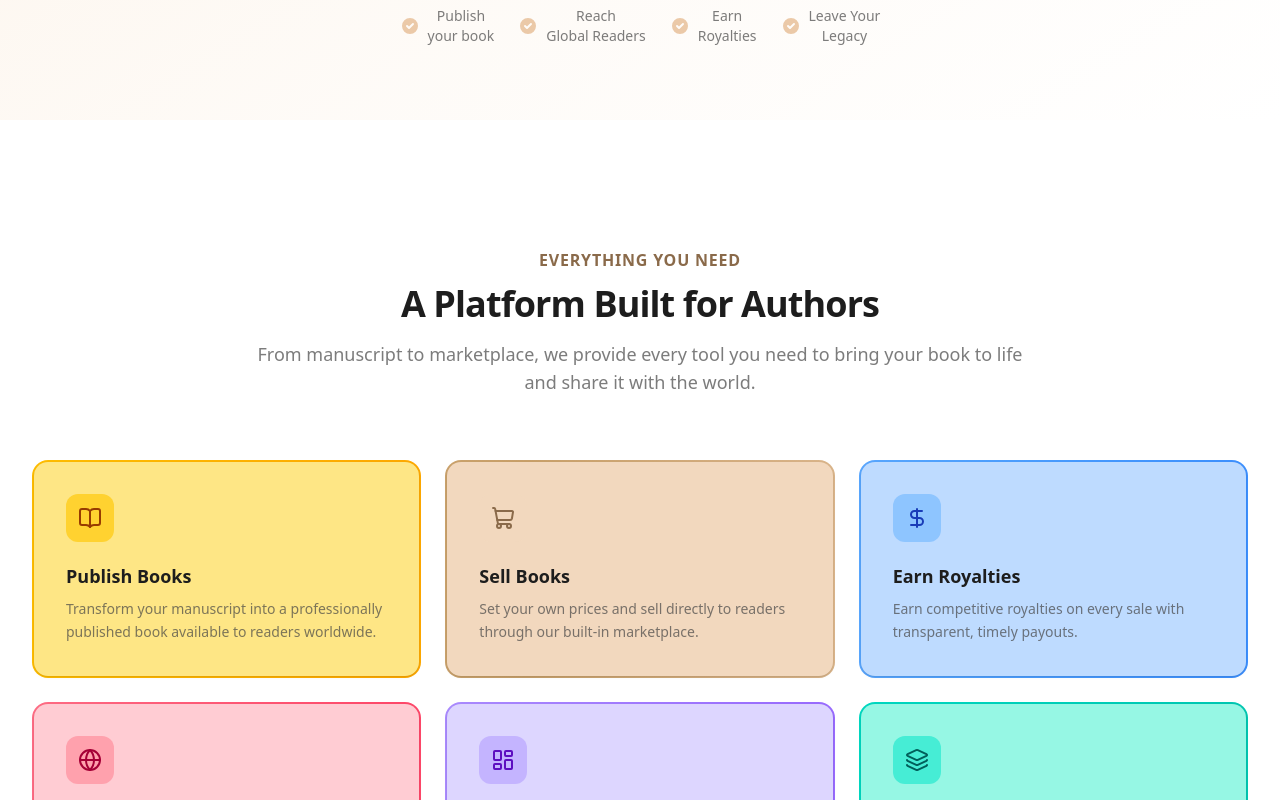
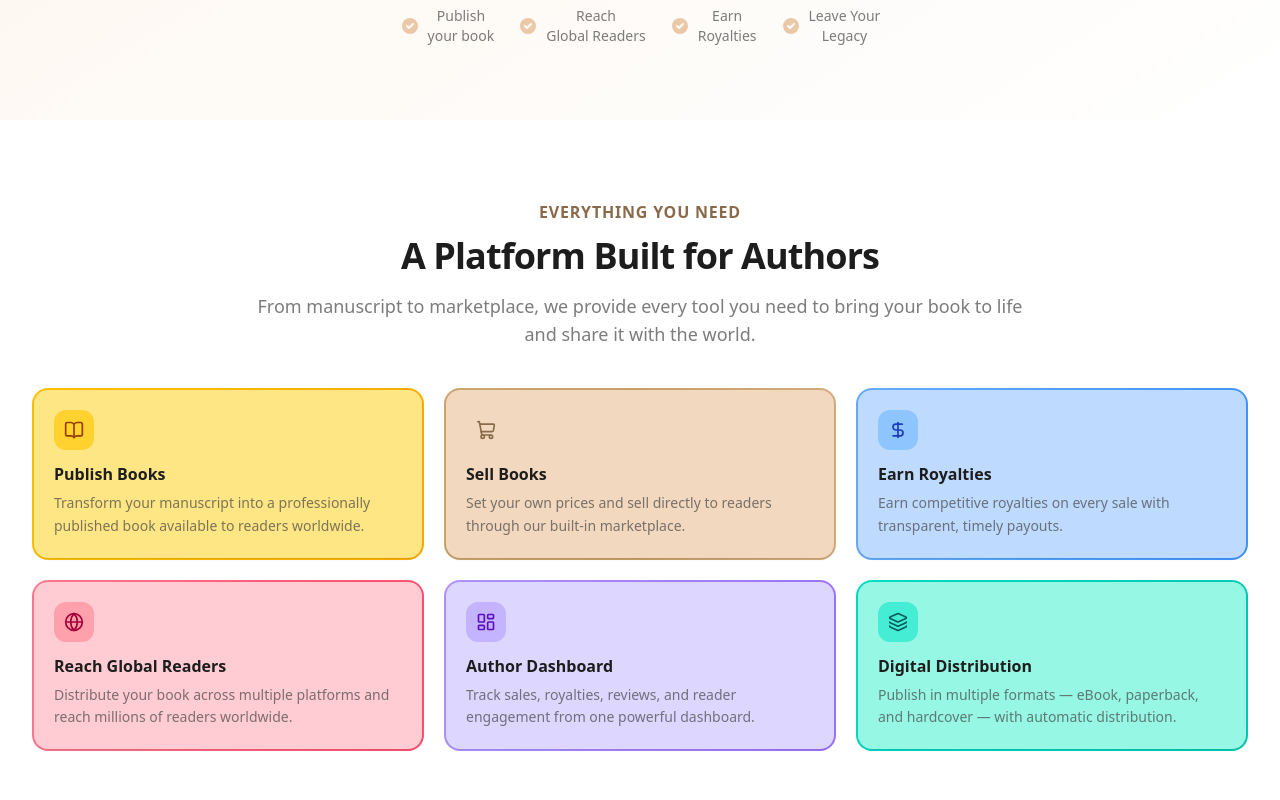
Before and after one commit to Johnfavour-maidu/statement-publications, a Next.js app in the folder apps/publications/: page / in a window 1280 px wide. Shown: the part 680-1480 px from the top of the page. Built offline with nearby package versions, Linux system fonts and the light colour scheme; no server answers; a web font is replaced by a local one.

Commit message:
Compact Everything You Need section spacing

```diff
--- a/apps/publications/src/app/page.tsx
+++ b/apps/publications/src/app/page.tsx
@@ -392,9 +392,9 @@ export default function Home() {
       </section>
 
       {/* ── Features ────────────────────────────────────── */}
-      <section className="py-24 sm:py-32 bg-white">
+      <section className="py-16 sm:py-20 bg-white">
         <div className="mx-auto max-w-7xl px-4 sm:px-6 lg:px-8">
-          <AnimatedSection className="text-center max-w-3xl mx-auto mb-16">
+          <AnimatedSection className="text-center max-w-3xl mx-auto mb-10">
             <span className="text-base font-bold uppercase tracking-wider text-[#8A6A4A]">
               Everything You Need
             </span>
@@ -412,7 +412,7 @@ export default function Home() {
             whileInView="visible"
             viewport={{ once: true, margin: "-80px" }}
             variants={stagger}
-            className="grid grid-cols-1 sm:grid-cols-2 lg:grid-cols-3 gap-6"
+            className="grid grid-cols-1 sm:grid-cols-2 lg:grid-cols-3 gap-5"
           >
             {features.map((feature) => (
               <motion.div
@@ -423,12 +423,12 @@ export default function Home() {
                 <motion.div
                   whileHover={{ y: -6, boxShadow: "0 12px 24px -8px rgba(235,201,168,0.3)" }}
                   transition={{ type: "spring", stiffness: 300, damping: 20 }}
-                  className={`group relative rounded-[14px] p-8 shadow-sm transition-all duration-300 ${feature.bg}`}
+                  className={`group relative rounded-[14px] p-5 shadow-sm transition-all duration-300 ${feature.bg}`}
                 >
-                  <div className={`mb-5 inline-flex items-center justify-center rounded-xl ${feature.iconBg} p-3`}>
-                    <feature.icon className={`h-6 w-6 ${feature.iconColor}`} />
+                  <div className={`mb-3 inline-flex items-center justify-center rounded-xl ${feature.iconBg} p-2.5`}>
+                    <feature.icon className={`h-5 w-5 ${feature.iconColor}`} />
                   </div>
-                  <h3 className="text-lg font-semibold mb-2 text-charcoal">{feature.title}</h3>
+                  <h3 className="text-base font-semibold mb-1.5 text-charcoal">{feature.title}</h3>
                   <p className="text-sm text-dark-gray/70 leading-relaxed">
                     {feature.description}
                   </p>
```
